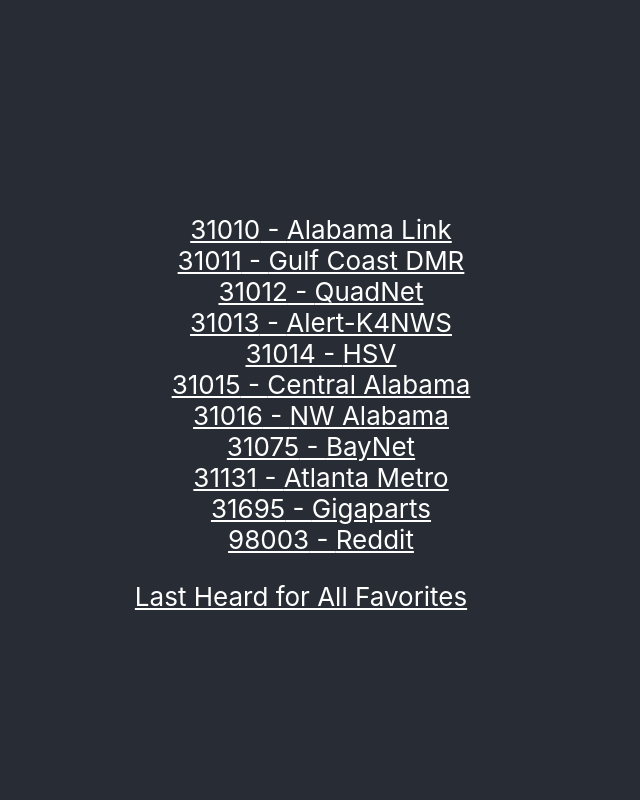
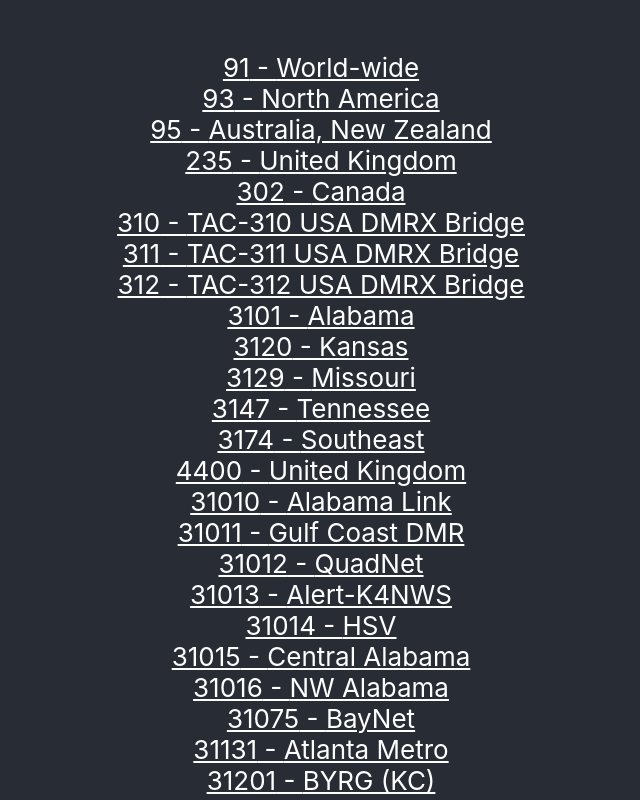
Before and after one commit to allenblair/dmrdashboard, a React (Create React App) app: page / in a window 1280 px wide. Shown: the top 800 px of the page, without its empty margins (339-979 px from the left). Built offline with nearby package versions, Linux system fonts and the light colour scheme.

Commit message:
new talkgroups

```diff
--- a/src/Components/favoriteTGs.js
+++ b/src/Components/favoriteTGs.js
@@ -1,15 +1,34 @@
 const favoriteTGs = [
-    {"name":"Alabama Link","ID":31010},
-    {"name":"Gulf Coast DMR","ID":31011},
-    {"name":"QuadNet","ID":31012},
-    {"name":"Alert-K4NWS","ID":31013},
-    {"name":"HSV","ID":31014},
-    {"name":"Central Alabama","ID":31015},
-    {"name":"NW Alabama","ID":31016},
-    {"name":"BayNet","ID":31075},
-    {"name":"Atlanta Metro","ID":31131},
-    {"name":"Gigaparts","ID":31695},
-    {"name":"Reddit","ID":98003}
+    {"name":"World-wide","category":"International","ID":91},
+    {"name":"North America","category":"International","ID":93},
+    {"name":"Australia, New Zealand","category":"International","ID":95},
+    {"name":"United Kingdom","category":"International","ID":235},
+    {"name":"Canada","category":"International","ID":302},
+    {"name":"TAC-310 USA DMRX Bridge","category":"National","ID":310},
+    {"name":"TAC-311 USA DMRX Bridge","category":"National","ID":311},
+    {"name":"TAC-312 USA DMRX Bridge","category":"National","ID":312},
+    {"name":"Alabama","category":"Alabama","ID":3101},
+    {"name":"Kansas","category":"Alabama","ID":3120},
+    {"name":"Missouri","category":"Alabama","ID":3129},
+    {"name":"Tennessee","category":"Alabama","ID":3147},
+    {"name":"Southeast","category":"Regional","ID":3174},
+    {"name":"United Kingdom","category":"International","ID":4400},
+    {"name":"Alabama Link","category":"Alabama","ID":31010},
+    {"name":"Gulf Coast DMR","category":"Alabama","ID":31011},
+    {"name":"QuadNet","category":"Alabama","ID":31012},
+    {"name":"Alert-K4NWS","category":"Alabama","ID":31013},
+    {"name":"HSV","category":"Alabama","ID":31014},
+    {"name":"Central Alabama","category":"Alabama","ID":31015},
+    {"name":"NW Alabama","category":"Alabama","ID":31016},
+    {"name":"BayNet","category":"Cities","ID":31075},
+    {"name":"Atlanta Metro","category":"Cities","ID":31131},
+    {"name":"BYRG (KC)","category":"Cities","ID":31201},
+    {"name":"KC Skywarn","category":"Cities","ID":31205},
+    {"name":"Mid-South Chat","category":"Cities","ID":31470},
+    {"name":"The Light","category":"Other/Topics","ID":31479},
+    {"name":"PI-Star Chat","category":"Other/Topics","ID":31672},
+    {"name":"Gigaparts","category":"Other/Topics","ID":31695},
+    {"name":"Reddit","category":"Other/Topics","ID":98003}
 ];
 
 export default favoriteTGs;
```
